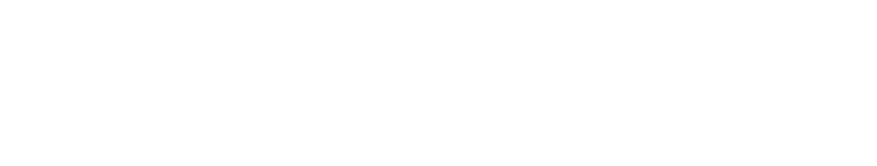
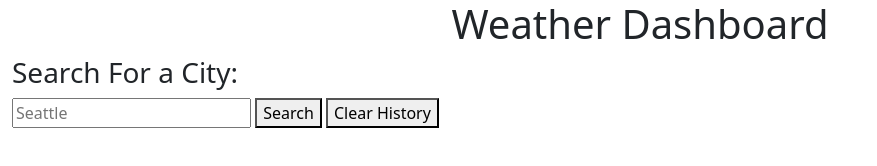
Before and after one commit to hannahpsmith/weather-dashboard, a plain HTML site: page index.html in a window 1280 px wide. Shown: the whole page, without its empty margins (0-877 px from the left). Drawn offline with nearby package versions, Linux system fonts and the light colour scheme.

Commit message:
added search form

```diff
--- a/index.html
+++ b/index.html
@@ -8,6 +8,22 @@
     <link rel="stylesheet" href="./assets/css/style.css">
 </head>
 <body>
-
+    <header>
+        <h1 class="text-center">Weather Dashboard</h1>
+    </header>
+    <main>
+        <search class="container-fluid">
+            <div class="row">
+            <h3>Search For a City:</h3>
+            <form id="city-search">
+                <input type="text" id="cityName" placeholder="Seattle">
+                <button type="submit">Search</button>
+                <button id="clearHistory">Clear History</button>
+            </form>
+        </div>
+        </search>
+    </main>
+    <script src="https://cdn.jsdelivr.net/npm/bootstrap@5.3.3/dist/js/bootstrap.bundle.min.js" integrity="sha384-YvpcrYf0tY3lHB60NNkmXc5s9fDVZLESaAA55NDzOxhy9GkcIdslK1eN7N6jIeHz" crossorigin="anonymous"></script>
+    <script src="./assets/js/script.js"></script>
 </body>
 </html>
```
